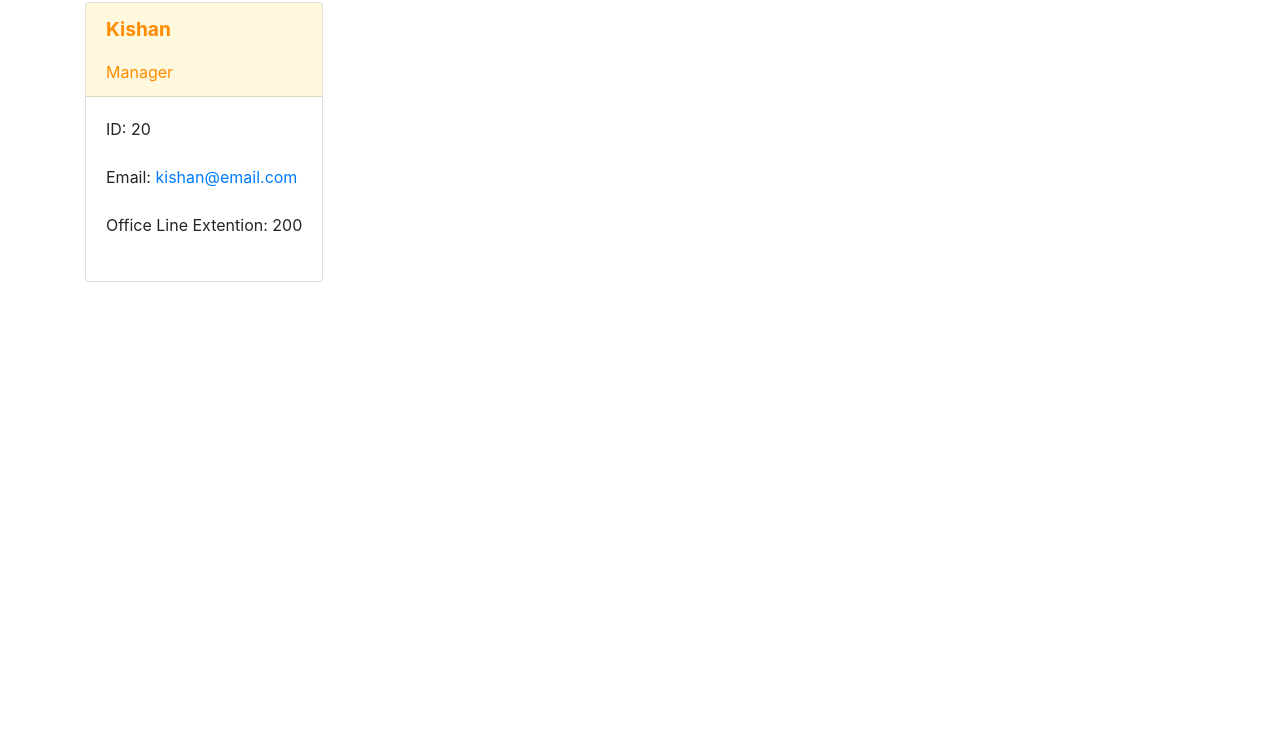
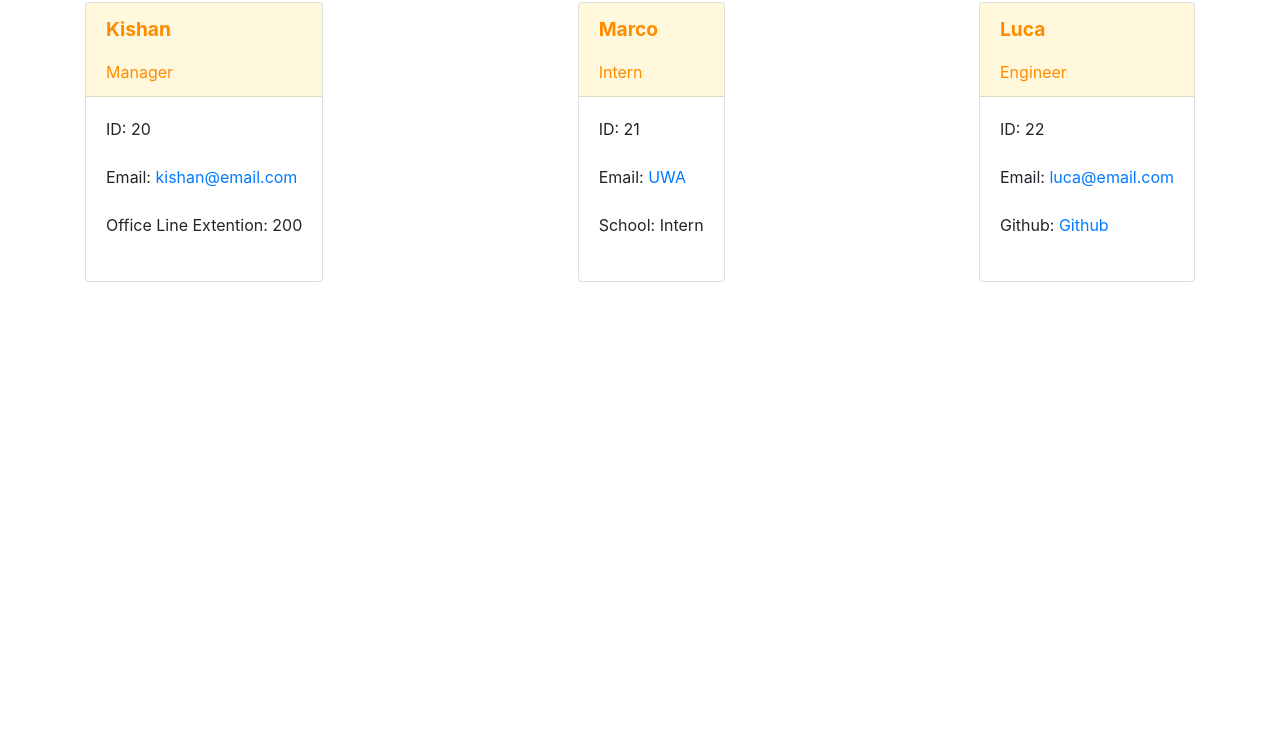
Before and after one commit to kishan254/my_team_profile, a website: page team.html in a window 1280 px wide. Shown: the part 54-800 px from the top of the page. Drawn offline with nearby package versions, Linux system fonts and the light colour scheme.

Commit message:
all files updated, and now doing the node.js test

```diff
--- a/team.html
+++ b/team.html
@@ -60,6 +60,46 @@
                 </form>
             </div>
         </div>
+
+    <div class = "card cardbody">
+            <div class = "card-header" id = "person">
+                <p class = "subject">Marco</p>
+                <div>Intern</div>
+            </div>
+            <div class="card-body">
+                <form role="form">
+                    <div class="form-group">
+                        <label>ID: 21</label>
+                    </div>
+                    <div class="form-group">
+                        <label>Email: <a href="mailto:UWA">UWA</a></label>
+                    </div>
+                    <div class="form-group">
+                        <label>School: Intern </label>
+                    </div>
+                </form>
+            </div>
+        </div>
+
+    <div class = "card cardbody">
+            <div class = "card-header" id = "person">
+                <p class = "subject">Luca</p>
+                <div>Engineer</div>
+            </div>
+            <div class="card-body">
+                <form role="form">
+                    <div class="form-group">
+                        <label>ID: 22</label>
+                    </div>
+                    <div class="form-group">
+                        <label>Email: <a href="mailto:luca@email.com">luca@email.com</a></label>
+                    </div>
+                    <div class="form-group">
+                        <label>Github: <a href="https://github.com/kishan254">Github</a></label>
+                    </div>
+                </form>
+            </div>
+        </div>
         </div>
     </body>
 </html>
```
Also changed, not shown: images/html_created_three.png (added), images/html_live_four.png (added), images/node_test_two.png (added), images/npm_test_one.png (added).
